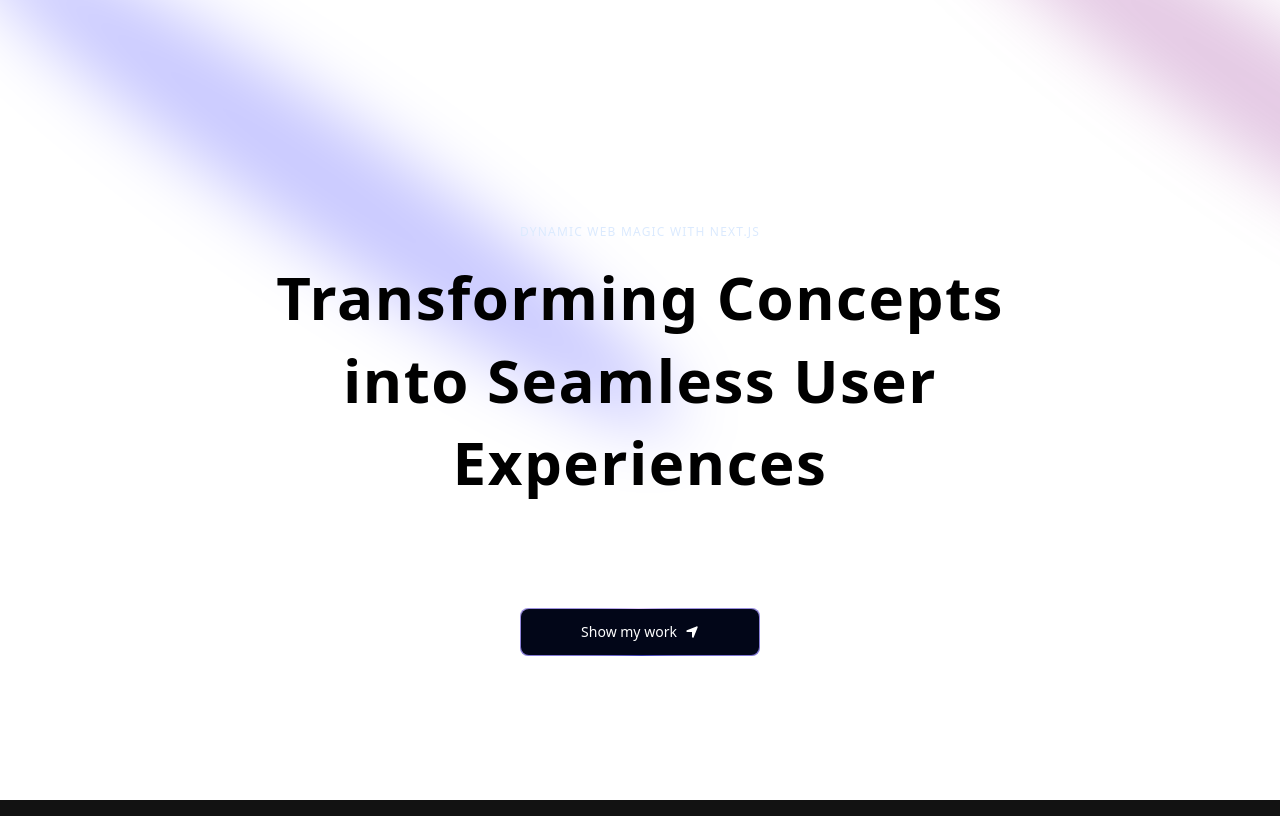
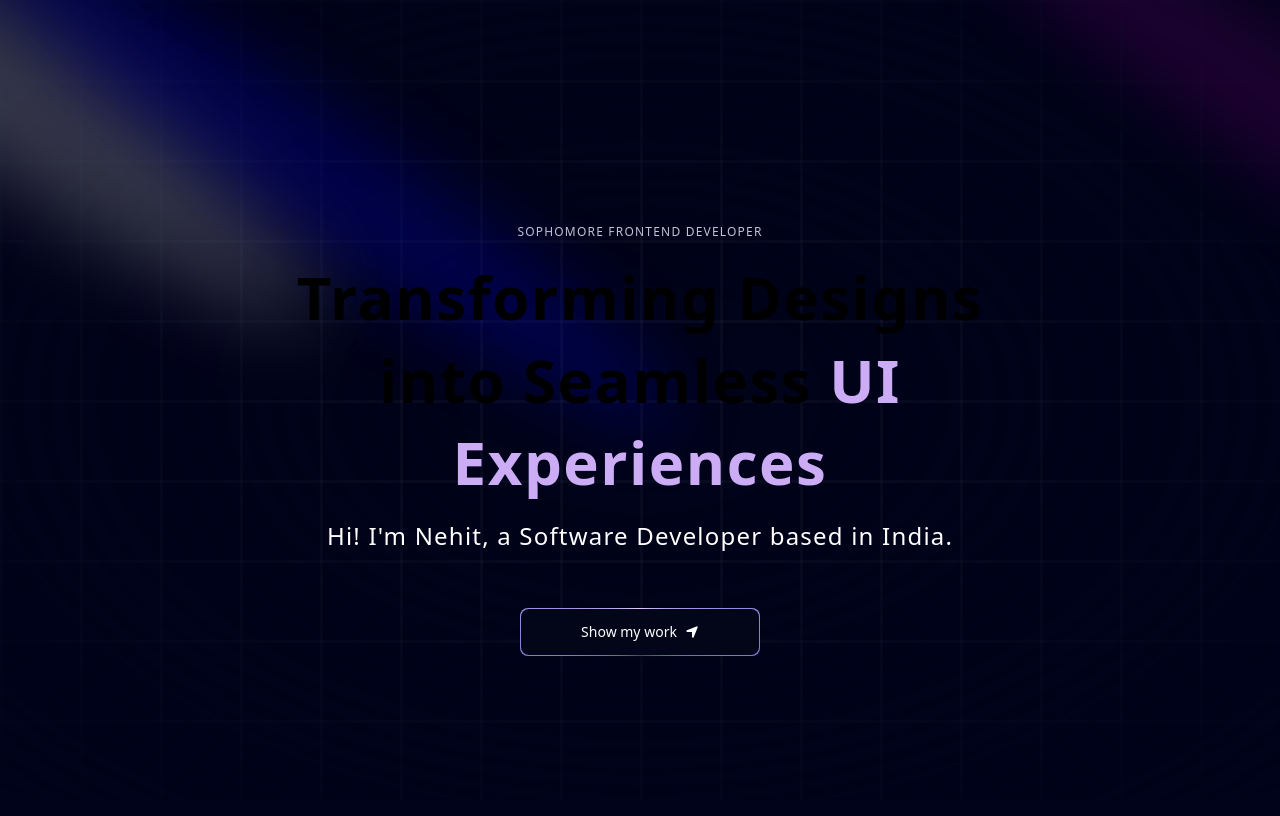
Before and after one commit to NehitPahuja/mini-portfolio, a Next.js app: page / in a window 1280 px wide. Built offline with nearby package versions, Linux system fonts and the light colour scheme.

Commit message:
third commit

```diff
--- a/app/globals.css
+++ b/app/globals.css
@@ -2,6 +2,9 @@
 
 @theme inline {
   --animate-spotlight: spotlight 2s ease 0.75s 1 forwards;
+  --color-black-100: #000319;
+  --color-blue-100: #c1c2d3;
+  --color-purple: #cbacf5;
 }
 
 @keyframes spotlight {
@@ -15,3 +18,27 @@
     transform: translate(-50%, -40%) scale(1);
   }
 }
+
+@layer utilities {
+  .bg-grid-black-100 {
+    background-image:
+      linear-gradient(to right,
+        rgba(15, 23, 42, 0.2) 2px,
+        transparent 2px),
+      linear-gradient(to bottom,
+        rgba(15, 23, 42, 0.2) 2px,
+        transparent 2px);
+    background-size: 80px 80px;
+  }
+
+  .bg-grid-white {
+    background-image:
+      linear-gradient(to right,
+        rgba(255, 255, 255, 0.03) 3px,
+        transparent 3px),
+      linear-gradient(to bottom,
+        rgba(255, 255, 255, 0.03) 3px,
+        transparent 3px);
+    background-size: 80px 80px;
+  }
+}
--- a/app/layout.tsx
+++ b/app/layout.tsx
@@ -24,9 +24,9 @@ export default function RootLayout({
   children: React.ReactNode;
 }>) {
   return (
-    <html lang="en" className="dark">
+    <html lang="en" >
       <body
-        className={`${geistSans.variable} ${geistMono.variable} antialiased`}
+        className={`${geistSans.variable} ${geistMono.variable} antialiased bg-dark`}
       >
         <ThemeProvider
           attribute="class"
--- a/app/page.tsx
+++ b/app/page.tsx
@@ -1,9 +1,16 @@
 import Hero from "@/components/hero";
+import { FloatingNav } from "@/components/ui/FloatingNav";
 
 export default function Home() {
   return (
     <main className="relative bg-black-100 flex justify-center items-center flex-col overflow-hidden mx-auto sm:px-10 px-5">
       <div className="max-w-7xl w-full">
+        <FloatingNav navItems={[
+          { name: "Home", link: "#home" },
+          { name: "About", link: "#about" },
+          { name: "Projects", link: "#projects" },
+          { name: "Contact", link: "#contact" },
+        ]} />
         <Hero />
       </div>
     </main>
--- /dev/null
+++ b/components/Grid.tsx
@@ -0,0 +1,23 @@
+import React from "react";
+import { BentoGrid } from "./ui/bento-grid";
+import { BentoGridItem } from "./ui/bento-grid";
+
+const Grid = () => {
+    return (
+        <section id="about">
+            <BentoGrid>
+                {[{ title: "Title1", description: "Desc1", id: 1 }].map((item) => (
+                    <BentoGridItem
+                        id={item.id}
+                        key={item.id}
+                        title={item.title}
+                        description={item.description}
+                    />
+                ))}
+            </BentoGrid>
+
+        </section>
+    );
+};
+
+export default Grid;
--- a/components/hero.tsx
+++ b/components/hero.tsx
@@ -29,21 +29,19 @@ const Hero = () => {
        *  0.2 to 0.03
        */}
             <div
-                className="h-screen w-full dark:bg-black-100 bg-white dark:bg-grid-white/[0.03] bg-grid-black-100/[0.2]
-       absolute top-0 left-0 flex items-center justify-center"
+                className="h-screen w-full bg-black-100 dark:bg-black-100 bg-grid-white absolute top-0 left-0 flex items-center justify-center"
             >
                 {/* Radial gradient for the container to give a faded look */}
                 <div
                     // chnage the bg to bg-black-100, so it matches the bg color and will blend in
-                    className="absolute pointer-events-none inset-0 flex items-center justify-center dark:bg-black-100
-         bg-white [mask-image:radial-gradient(ellipse_at_center,transparent_20%,black)]"
+                    className="absolute pointer-events-none inset-0 flex items-center justify-center bg-black-100 dark:bg-black-100 [mask-image:radial-gradient(ellipse_at_center,transparent_20%,black)]"
                 />
             </div>
 
             <div className="flex justify-center relative my-20 z-10">
-                <div className="max-w-[89vw] md:max-w-2xl lg:max-w-[60vw] flex flex-col items-center justify-center">
+                <div className="max-w-[89vw] md:max-w-2xl lg:max-w-[60vw] flex flex-col items-center justify-center text-white">
                     <p className="uppercase tracking-widest text-xs text-center text-blue-100 max-w-80">
-                        Dynamic Web Magic with Next.js
+                        Sophomore Frontend Developer
                     </p>
 
                     {/**
@@ -52,12 +50,12 @@ const Hero = () => {
            *  change md:text-6xl, add more responsive code
            */}
                     <TextGenerateEffect
-                        words="Transforming Concepts into Seamless User Experiences"
+                        words="Transforming Designs into Seamless UI Experiences"
                         className="text-center text-[40px] md:text-5xl lg:text-6xl"
                     />
 
                     <p className="text-center md:tracking-wider mb-4 text-sm md:text-lg lg:text-2xl">
-                        Hi! I&apos;m Nehit, a Next.js Developer based in India.
+                        Hi! I&apos;m Nehit, a Software Developer based in India.
                     </p>
 
                     <a href="#about">
--- /dev/null
+++ b/components/ui/FloatingNav.tsx
@@ -0,0 +1,82 @@
+"use client";
+import React, { JSX, useState } from "react";
+import {
+  motion,
+  AnimatePresence,
+  useScroll,
+  useMotionValueEvent,
+} from "motion/react";
+import { cn } from "@/lib/utils";
+
+
+export const FloatingNav = ({
+  navItems,
+  className,
+}: {
+  navItems: {
+    name: string;
+    link: string;
+    icon?: JSX.Element;
+  }[];
+  className?: string;
+}) => {
+  const { scrollYProgress } = useScroll();
+
+  const [visible, setVisible] = useState(false);
+
+  useMotionValueEvent(scrollYProgress, "change", (current) => {
+    // Check if current is not undefined and is a number
+    if (typeof current === "number") {
+      let direction = current! - scrollYProgress.getPrevious()!;
+
+      if (scrollYProgress.get() < 0.05) {
+        setVisible(false);
+      } else {
+        if (direction < 0) {
+          setVisible(true);
+        } else {
+          setVisible(false);
+        }
+      }
+    }
+  });
+
+  return (
+    <AnimatePresence mode="wait">
+      <motion.div
+        initial={{
+          opacity: 1,
+          y: -100,
+        }}
+        animate={{
+          y: visible ? 0 : -100,
+          opacity: visible ? 1 : 0,
+        }}
+        transition={{
+          duration: 0.2,
+        }}
+        className={cn(
+          "flex max-w-fit  fixed top-10 inset-x-0 mx-auto border border-transparent dark:border-white/[0.2] rounded-full dark:bg-black bg-white shadow-[0px_2px_3px_-1px_rgba(0,0,0,0.1),0px_1px_0px_0px_rgba(25,28,33,0.02),0px_0px_0px_1px_rgba(25,28,33,0.08)] z-[5000] pr-2 pl-8 py-2  items-center justify-center space-x-4",
+          className
+        )}
+      >
+        {navItems.map((navItem: any, idx: number) => (
+          <a
+            key={`link=${idx}`}
+            href={navItem.link}
+            className={cn(
+              "relative dark:text-neutral-50 items-center flex space-x-1 text-neutral-600 dark:hover:text-neutral-300 hover:text-neutral-500"
+            )}
+          >
+            <span className="block sm:hidden">{navItem.icon}</span>
+            <span className="hidden sm:block text-sm">{navItem.name}</span>
+          </a>
+        ))}
+        <button className="border text-sm font-medium relative border-neutral-200 dark:border-white/[0.2] text-black dark:text-white px-4 py-2 rounded-full">
+          <span>Login</span>
+          <span className="absolute inset-x-0 w-1/2 mx-auto -bottom-px bg-gradient-to-r from-transparent via-blue-500 to-transparent  h-px" />
+        </button>
+      </motion.div>
+    </AnimatePresence>
+  );
+};
--- /dev/null
+++ b/components/ui/bento-grid.tsx
@@ -0,0 +1,56 @@
+import { cn } from "@/lib/utils";
+
+export const BentoGrid = ({
+  className,
+  children,
+}: {
+  className?: string;
+  children?: React.ReactNode;
+}) => {
+  return (
+    <div
+      className={cn(
+        "mx-auto grid max-w-7xl grid-cols-1 gap-4 md:auto-rows-[18rem] md:grid-cols-3",
+        className,
+      )}
+    >
+      {children}
+    </div>
+  );
+};
+
+export const BentoGridItem = ({
+  className,
+  title,
+  description,
+  header,
+  icon,
+  id,
+}: {
+  className?: string;
+  title?: string | React.ReactNode;
+  description?: string | React.ReactNode;
+  header?: React.ReactNode;
+  icon?: React.ReactNode;
+  id?: number;
+}) => {
+  return (
+    <div
+      className={cn(
+        "row-span-1 relative rounded-3xl group/bento hover:shadow-xl transition duration-200 shadow-input dark: shadow-none p-4 dark:bg-black dark:border-white/[0.2] bg-white border border-transparent justify-between flex flex-col space-y-4 border-red-500",
+        className,
+      )}
+    >
+      {header}
+      <div className="transition duration-200 group-hover/bento:translate-x-2">
+        {icon}
+        <div className="mt-2 mb-2 font-sans font-bold text-neutral-600 dark:text-neutral-200">
+          {title}
+        </div>
+        <div className="font-sans text-xs font-normal text-neutral-600 dark:text-neutral-300">
+          {description}
+        </div>
+      </div>
+    </div>
+  );
+};
--- a/package.json
+++ b/package.json
@@ -9,6 +9,7 @@
     "lint": "eslint"
   },
   "dependencies": {
+    "@tabler/icons-react": "^3.36.1",
     "class-variance-authority": "^0.7.1",
     "clsx": "^2.1.1",
     "lucide-react": "^0.563.0",
--- a/tailwind.config.ts
+++ b/tailwind.config.ts
@@ -1,6 +1,11 @@
 /** @type {import('tailwindcss').Config} */
 module.exports = {
-    content: ["./src/**/*.{ts,tsx}"],
+    content: [
+        "./app/**/*.{ts,tsx}",
+        "./components/**/*.{ts,tsx}",
+        "./pages/**/*.{ts,tsx}",
+        "./src/**/*.{ts,tsx}",
+    ],
     theme: {
         extend: {
             animation: {
```
Also changed, not shown: components/MagicButton.tsx (+0 -8 lines), 1 other file (tests, documents, lock files or other folders).
